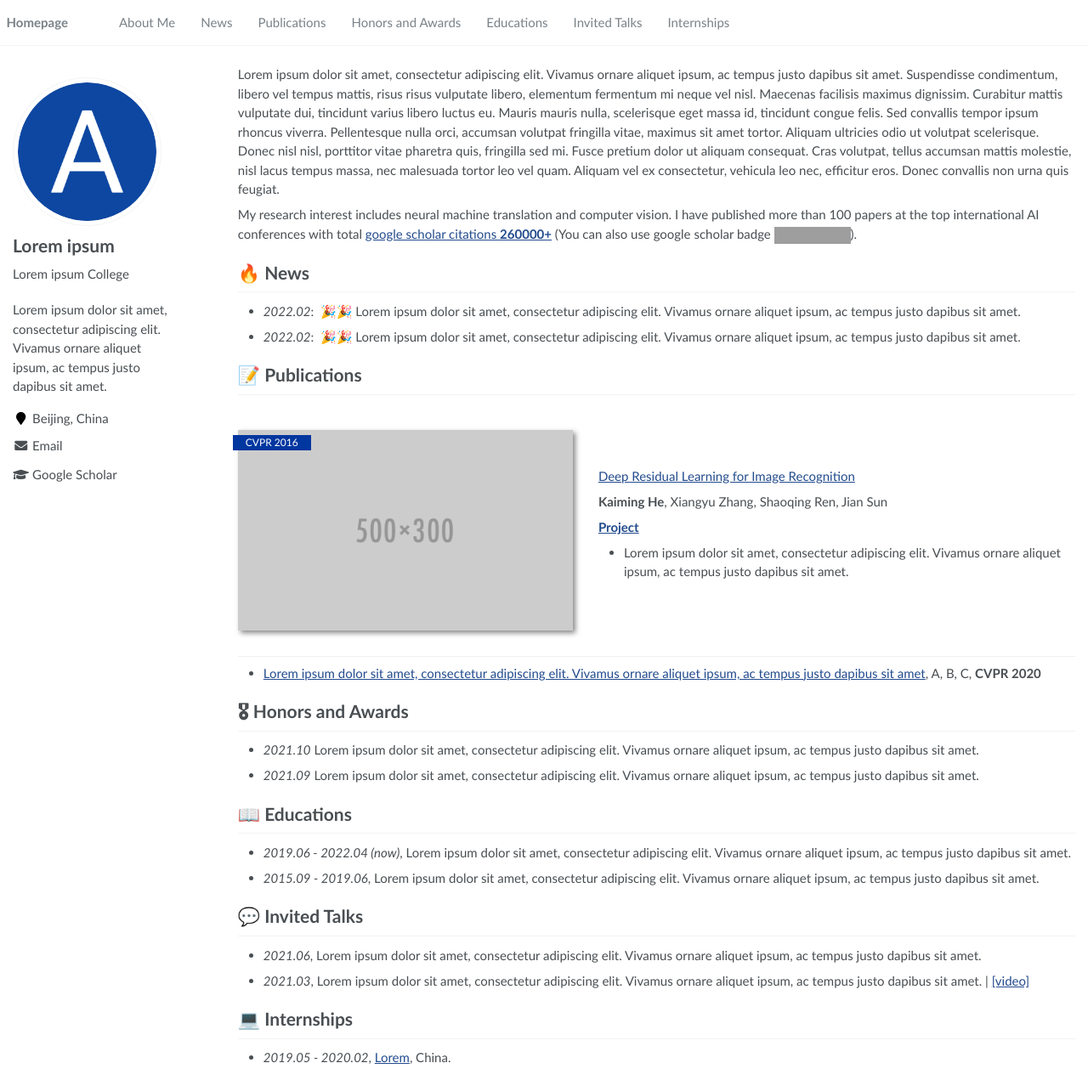
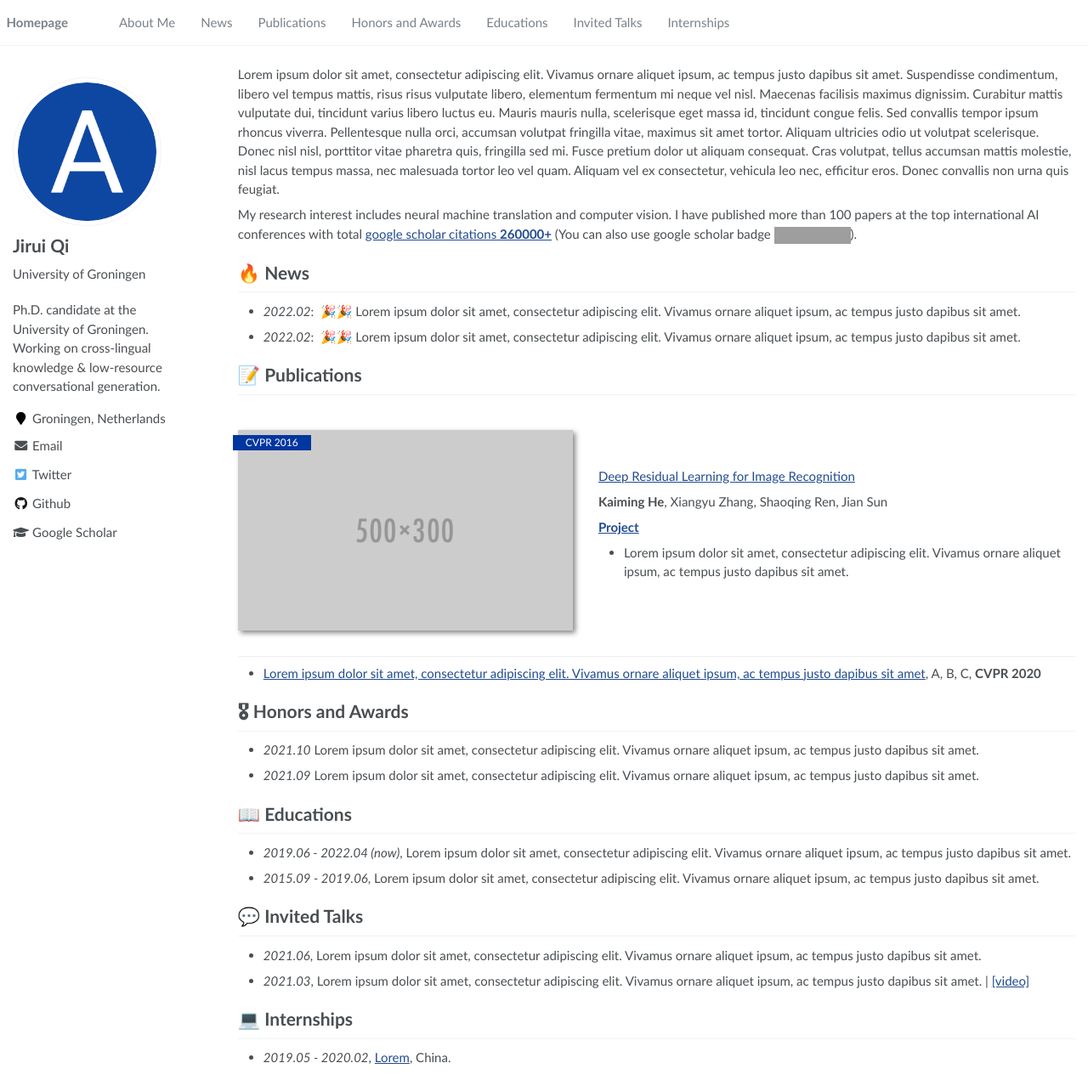
Before and after one commit to RayeRen/acad-homepage.github.io, a Jekyll site: the page built from _pages/about.md, in a window 1280 px wide and 1271 px high. Shown: the whole window at 85% size. Built offline with Jekyll 4.4.1, drawn with Linux system fonts in a browser that asks for light colours; grey boxes are pictures that could not be loaded.

Commit message:
Update _config.yml

```diff
--- a/_config.yml
+++ b/_config.yml
@@ -6,9 +6,9 @@
 # `jekyll serve`. If you change this file, please restart the server process.
 
 # Site Settings
-title                    : "Lorem ipsum"
-description              : "Lorem ipsum dolor sit amet, consectetur adipiscing elit. Vivamus ornare aliquet ipsum, ac tempus justo dapibus sit amet. "
-repository               : "RayeRen/acad-homepage.github.io"
+title                    : "Jirui Qi | CLCG | RUG"
+description              : "Ph.D. candidate at the University of Groningen. Working on cross-lingual knowledge & low-resource conversational generation."
+repository               : "Betswish/Betswish.github.io"
 google_scholar_stats_use_cdn : true
 
 # google analytics
@@ -21,14 +21,14 @@ baidu_site_verification  :  # get baidu_site_verification from https://ziyuan.ba
 
 # Site Author
 author:
-  name             : "Lorem ipsum"
+  name             : "Jirui Qi"
   avatar           : "images/android-chrome-512x512.png"
-  bio              : "Lorem ipsum College"
-  location         : "Beijing, China"
+  bio              : "University of Groningen"
+  location         : "Groningen, Netherlands"
   employer         :
   pubmed           :
-  googlescholar    : "https://scholar.google.com/citations?user=YOUR_GOOGLE_SCHOLAR_ID"
-  email            : "Lorem@ipsum.com"
+  googlescholar    : "https://scholar.google.com/citations?user=bN9bPVUAAAAJ"
+  email            : "j.qi@rug.nl"
   researchgate     :  # e.g., "https://www.researchgate.net/profile/yourprofile"
   uri              :
   bitbucket        :
@@ -37,7 +37,7 @@ author:
   flickr           :
   facebook         :
   foursquare       :
-  github           : # e.g., "github username"
+  github           : "https://github.com/Betswish"
   google_plus      :
   keybase          :
   instagram        :
@@ -51,7 +51,7 @@ author:
   stackoverflow    : # http://stackoverflow.com/users/123456/username
   steam            :
   tumblr           :
-  twitter          :
+  twitter          : https://twitter.com/Jirui_Qi
   vine             :
   weibo            :
   xing             :
```
